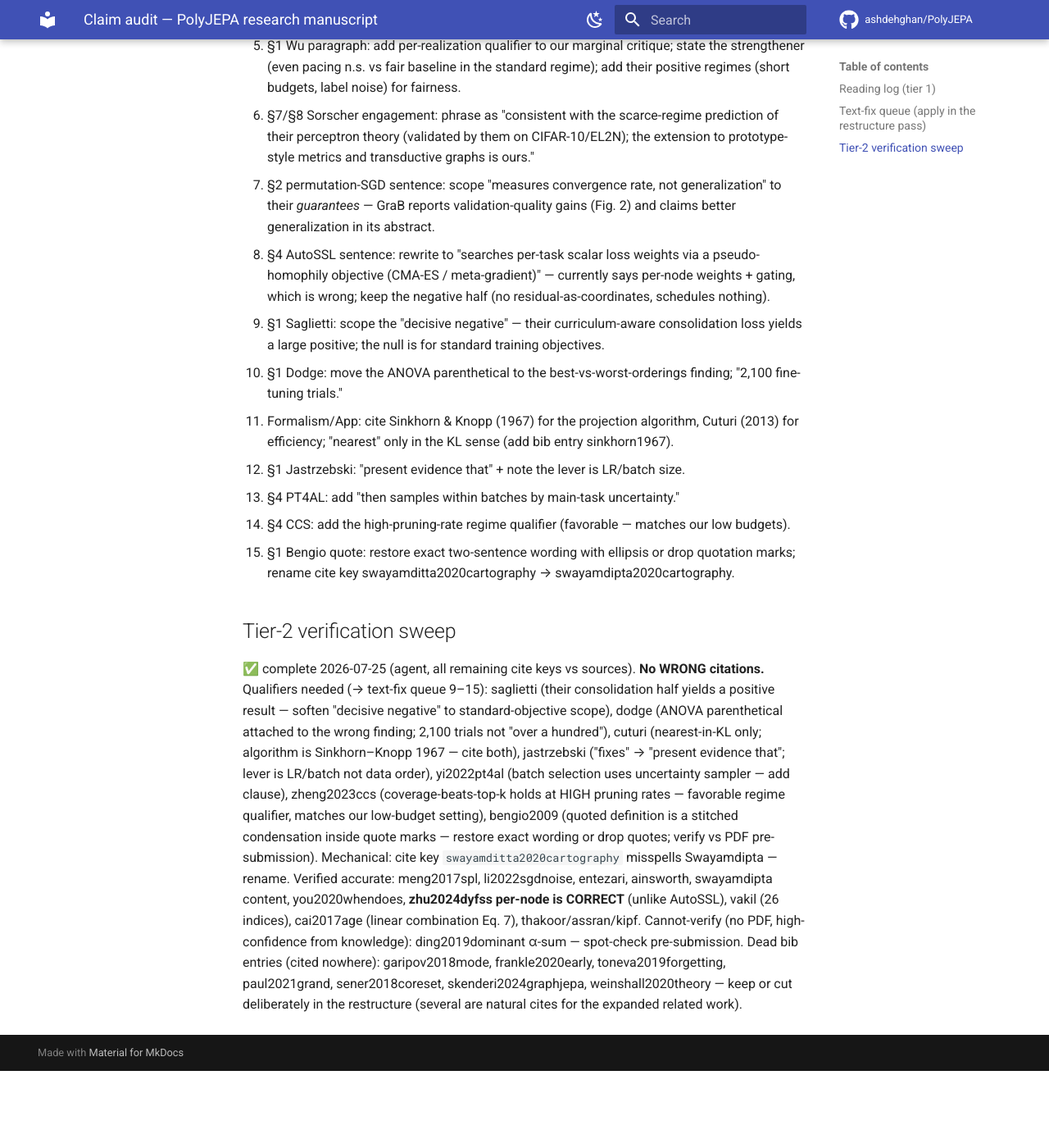
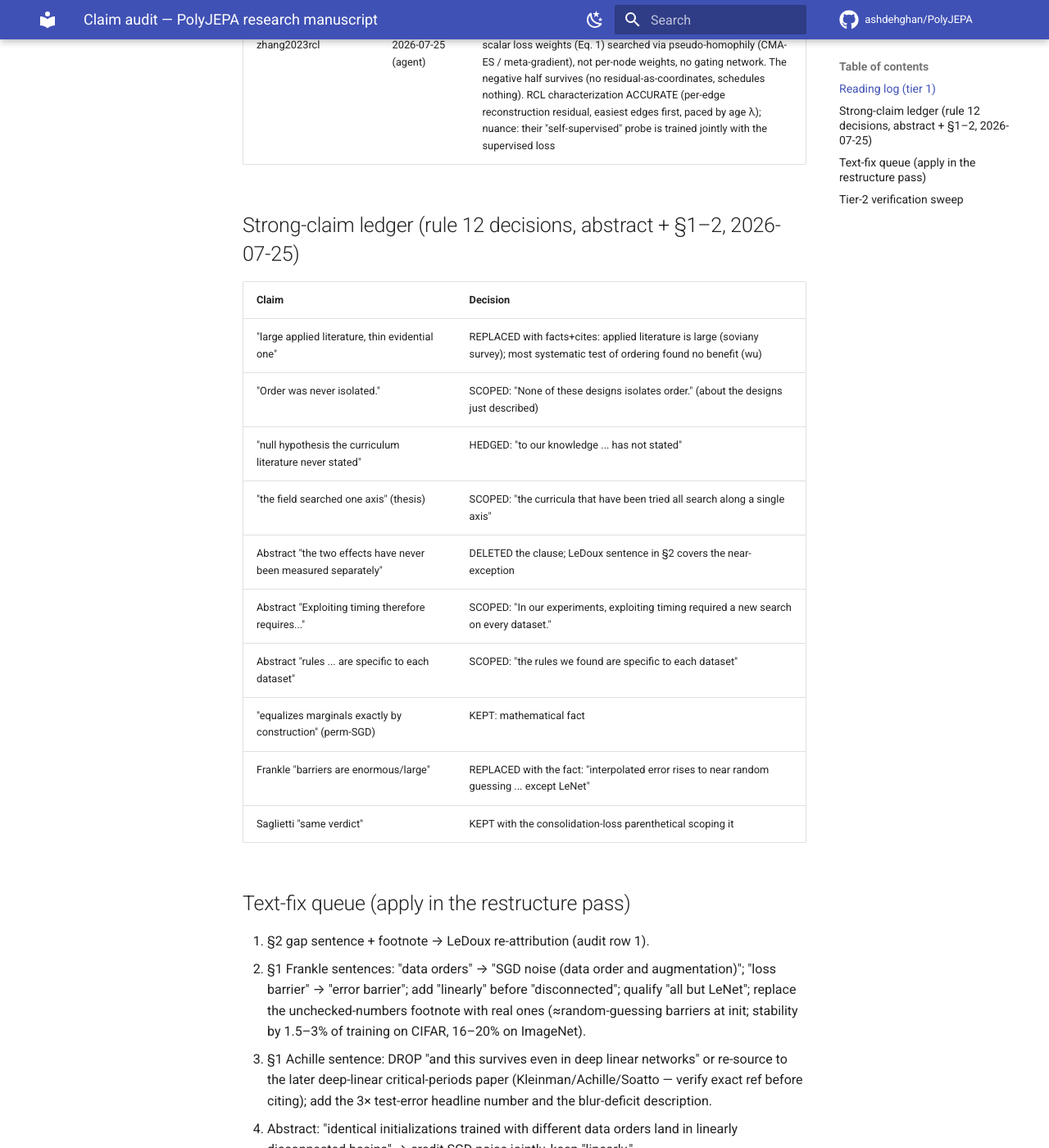
Before and after one commit to ashdehghan/PolyJEPA, an MkDocs documentation site: the page built from docs/claim_audit.md, in a window 1280 px wide and 1400 px high, scrolled down 5220 px. Shown: the whole window at 82% size. Built offline with MkDocs 1.6.1 and Material for MkDocs 9.7.7, drawn with Linux system fonts in a browser that asks for light colours; comment, search, counter and statistics services are not loaded; before the commit the page ends 6526 px from its top, so only the background shows below that; some of the changed text lies outside the part shown.

Commit message:
Style guide rules 11-12 + strong-claim ledger for abstract and secs 1-2
Rule 11: no term of art may carry the argument; explain what happens,
then name it. Rule 12: every definitive statement gets evidence in the
same breath, explicit attribution as our judgment, or a scoped-down
form. Ledger records each rule-12 decision for the rewritten front
matter (e.g. "thin evidential literature" replaced by facts + citations;
"never isolated" scoped to the designs described; timing conclusion
scoped to our experiments).

Co-Authored-By: Claude Fable 5 <noreply@anthropic.com>

```diff
--- a/docs/claim_audit.md
+++ b/docs/claim_audit.md
@@ -13,7 +13,7 @@ Last updated: 2026-07-25 (session: manuscript rewrite, phase 1–2).
 | 3 | Arrival-compass instrument (ridge from arrival profiles → val acc; directional, self-calibrating) | §6 (Results I) | replicate.py, 3 datasets, fwd-vs-rev +4.0/+1.6/+4.5 | Nothing similar known; LeDoux's orderings are hand-designed, not searched/fit | **ours** (PENDING tier-1 sweep) |
 | 4 | β is gradient-dynamic and dataset-local; even direct dynamic measurement (GIS) fails to transfer | §6 | probe_compass + gis.py sign flip | Dataset cartography/GraNd measure training dynamics but for *selection*, not timing; no transferability claims to contest | **ours** (PENDING) |
 | 5 | Timing null is airtight: β, |β|, sign(β) are not functions of probe/hand-crafted/SGC space (nonparametric, permutation-tested) | §6 anatomy | probe_anatomy.py: 18 LOO-kNN tests ≤ null | none known | **ours** (PENDING) |
-| 6 | Low-budget selection: representativeness transfers (ProbCover q25 + stratified easy-first) | §7 | selection.py 3 graphs + Amazon (running) | **Hacohen 2022** phase transition; **Yehuda 2022** coverage/coreset duality; read end-to-end 2026-07-24 | **confirmation** — framed as such in text; the *transductive label-scheduling* setting + the δ*-rule failure on SGC features are ours |
+| 6 | Low-budget selection: representativeness transfers (ProbCover q25 + stratified easy-first) | §7 | selection.py 3 graphs + Amazon Photo (Computers excluded: fails flat-baseline sanity gate, 0.368 vs ~0.80) | **Hacohen 2022** phase transition; **Yehuda 2022** coverage/coreset duality; read end-to-end 2026-07-24 | **confirmation, REFINED 2026-07-25 by the domain jump**: ProbCover transfers to Photo at every radius/budget (r* is BEST there, +27.4 at 5%, 10/10 — the purity rule works on co-purchase features where it failed on citation SGC); stratified easy-first does NOT transfer cleanly (Photo gain ≈ the stratification component; CLNode difficulty catastrophic −23 to −45). Sharpened principle for the paper: label-free representative COVERAGE transfers across domains; DIFFICULTY signals of every flavor are domain-local |
 | 7 | Raw easy/hard flip is a class-coverage artifact; stratified easy-first transfers; consistent with Sorscher keep-easy-when-scarce | §7 | run2/run3 controls, random_strat decomposition | Sorscher 2022 (PENDING end-to-end read); CLNode read 2026-07-24 (no such control in their paper) | **ours** (the control + decomposition), consistent-with Sorscher. PENDING |
 | 8 | Probe fingerprint holds real but non-transferable selection signal (CiteSeer wins, Cora catastrophic) | §7 | selection.py | AutoSSL/RCL scalarize residuals; nobody tests residual-space coverage for selection (PENDING reads) | **ours** (PENDING jin2022autossl, zhang2023rcl reads) |
 | 9 | "Curriculum searched one dimension" — difficulty scalar admits only sort+sweep schedules; curves in probe space generalize | §3/§4 | formalism | Wu 2021 (empirical), Dataset Cartography (2-D map, no schedules) | **ours** as formal statement (PENDING) |
@@ -33,6 +33,21 @@ Last updated: 2026-07-25 (session: manuscript rewrite, phase 1–2).
 | sorscher2022beyond | ✅ read 2026-07-25 (agent) | Prototype-pruning characterization ACCURATE (k-means in SWaV space, cosine to centroid, label-free scalar). Keep-easy-when-scarce: their theory (perceptron) + CIFAR-10/EL2N empirics; NOT demonstrated with the prototype metric nor on ImageNet — pairing "scarce→easy" with the SSL metric is OUR extrapolation, say so. Operative variable = data per parameter (α_tot) jointly with kept fraction, not absolute size. Image-domain only; class balancing essential; example interactions unmodeled — our transductive analogy is beyond their evidence, state as such |
 | lu2022grab / rajput2022permutation | ✅ read 2026-07-25 (agent) | Marginal-equalization + herding-not-difficulty + Rajput's exponential-to-nonexistent range all ACCURATE. **QUALIFIER REQUIRED: GraB explicitly claims + shows generalization gains** (val acc MNIST ~92–93 vs ~89, WikiText-2 val ppl ~200 vs ~210; "lets the model generalize better," p. 2) — our "measures convergence rate, not generalization" must be scoped to their *guarantees* |
 | jin2022autossl / zhang2023rcl | ✅ read 2026-07-25 (agent) | **AutoSSL sentence WRONG on mechanism**: they learn per-TASK scalar loss weights (Eq. 1) searched via pseudo-homophily (CMA-ES / meta-gradient), not per-node weights, no gating network. The negative half survives (no residual-as-coordinates, schedules nothing). RCL characterization ACCURATE (per-edge reconstruction residual, easiest edges first, paced by age λ); nuance: their "self-supervised" probe is trained jointly with the supervised loss |
+
+## Strong-claim ledger (rule 12 decisions, abstract + §1–2, 2026-07-25)
+
+| Claim | Decision |
+|---|---|
+| "large applied literature, thin evidential one" | REPLACED with facts+cites: applied literature is large (soviany survey); most systematic test of ordering found no benefit (wu) |
+| "Order was never isolated." | SCOPED: "None of these designs isolates order." (about the designs just described) |
+| "null hypothesis the curriculum literature never stated" | HEDGED: "to our knowledge ... has not stated" |
+| "the field searched one axis" (thesis) | SCOPED: "the curricula that have been tried all search along a single axis" |
+| Abstract "the two effects have never been measured separately" | DELETED the clause; LeDoux sentence in §2 covers the near-exception |
+| Abstract "Exploiting timing therefore requires..." | SCOPED: "In our experiments, exploiting timing required a new search on every dataset." |
+| Abstract "rules ... are specific to each dataset" | SCOPED: "the rules we found are specific to each dataset" |
+| "equalizes marginals exactly by construction" (perm-SGD) | KEPT: mathematical fact |
+| Frankle "barriers are enormous/large" | REPLACED with the fact: "interpolated error rises to near random guessing ... except LeNet" |
+| Saglietti "same verdict" | KEPT with the consolidation-loss parenthetical scoping it |
 
 ## Text-fix queue (apply in the restructure pass)
 
```
Also changed, not shown: docs/style_guide.md (+12 -0 lines).
